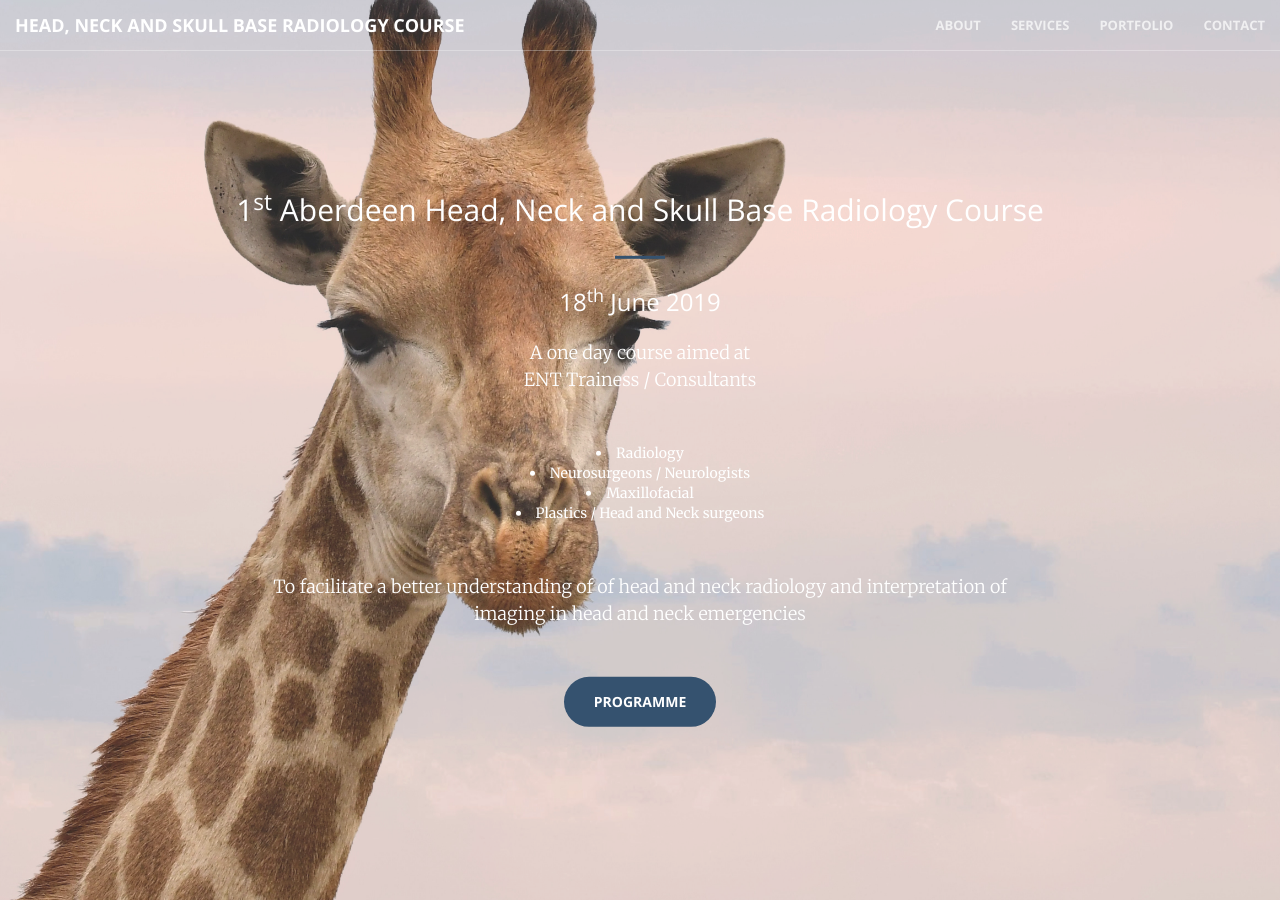
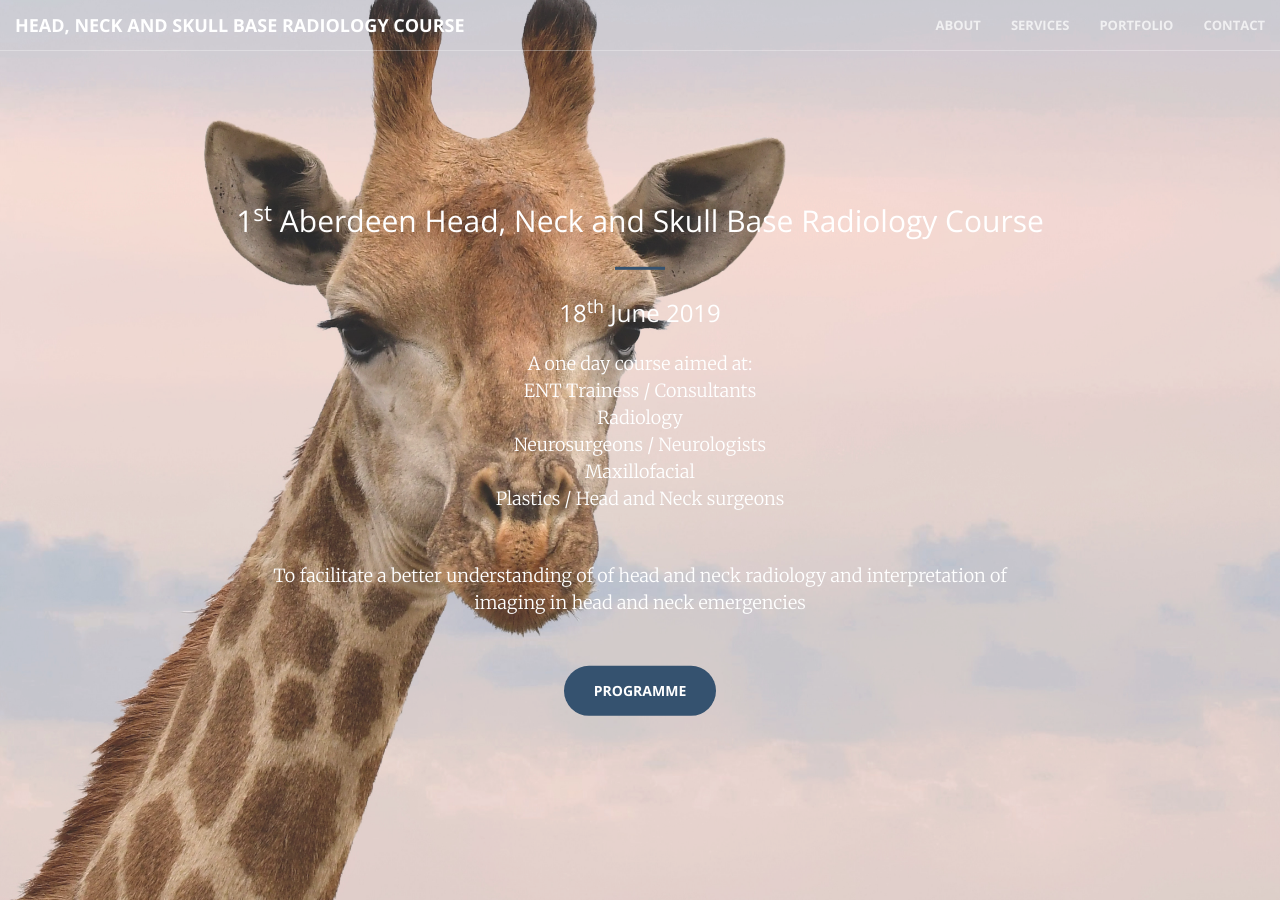
Before and after one commit to aberdeenradiology/aberdeenradiology.github.io, a Jekyll site: the page built from index.html, in a window 1280 px wide and 900 px high. Built offline with Jekyll 4.4.1, drawn with Linux system fonts in a browser that asks for light colours.

```diff
--- a/_includes/header.html
+++ b/_includes/header.html
@@ -4,12 +4,12 @@
             <h2>1<sup>st</sup> Aberdeen Head, Neck and Skull Base Radiology Course</h2>
             <hr>
             <h3>18<sup>th</sup> June 2019</h3>
-            <p>A one day course aimed at<br>
+            <p>A one day course aimed at:<br>
                 ENT Trainess / Consultants<br>
-                <li>Radiology<br>
-                <li>Neurosurgeons / Neurologists<br>
-                <li>Maxillofacial<br>
-                <li>Plastics / Head and Neck surgeons<br>
+                Radiology<br>
+                Neurosurgeons / Neurologists<br>
+                Maxillofacial<br>
+                Plastics / Head and Neck surgeons<br>
             </p>
             <p>To facilitate a better understanding of of head and neck radiology and interpretation of imaging in head and neck emergencies</p>
             <a href="#programme" class="btn btn-primary btn-xl page-scroll">Programme</a>
```
